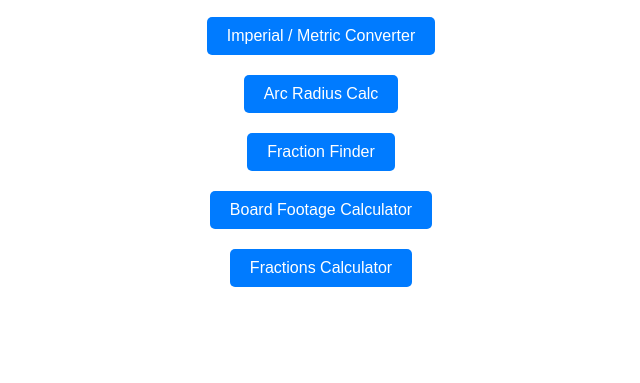
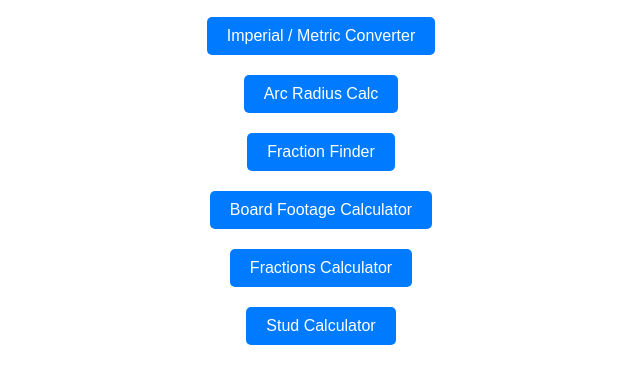
Before and after one commit to keeks111/Resi-Build-Tools, a plain HTML site: page index.html in a window 1280 px wide. Shown: the part 129-512 px from the top of the page, without its empty margins (319-959 px from the left). Drawn offline with Linux system fonts and the light colour scheme.

Commit message:
Update index.html

```diff
--- a/index.html
+++ b/index.html
@@ -33,5 +33,6 @@
     <a href="fraction-finder.html">Fraction Finder</a>
     <a href="boardFootage.html">Board Footage Calculator</a>
     <a href="fractions-calc.html">Fractions Calculator</a>
+    <a href="stud-calc.html">Stud Calculator</a>
 </body>
 </html>
```
